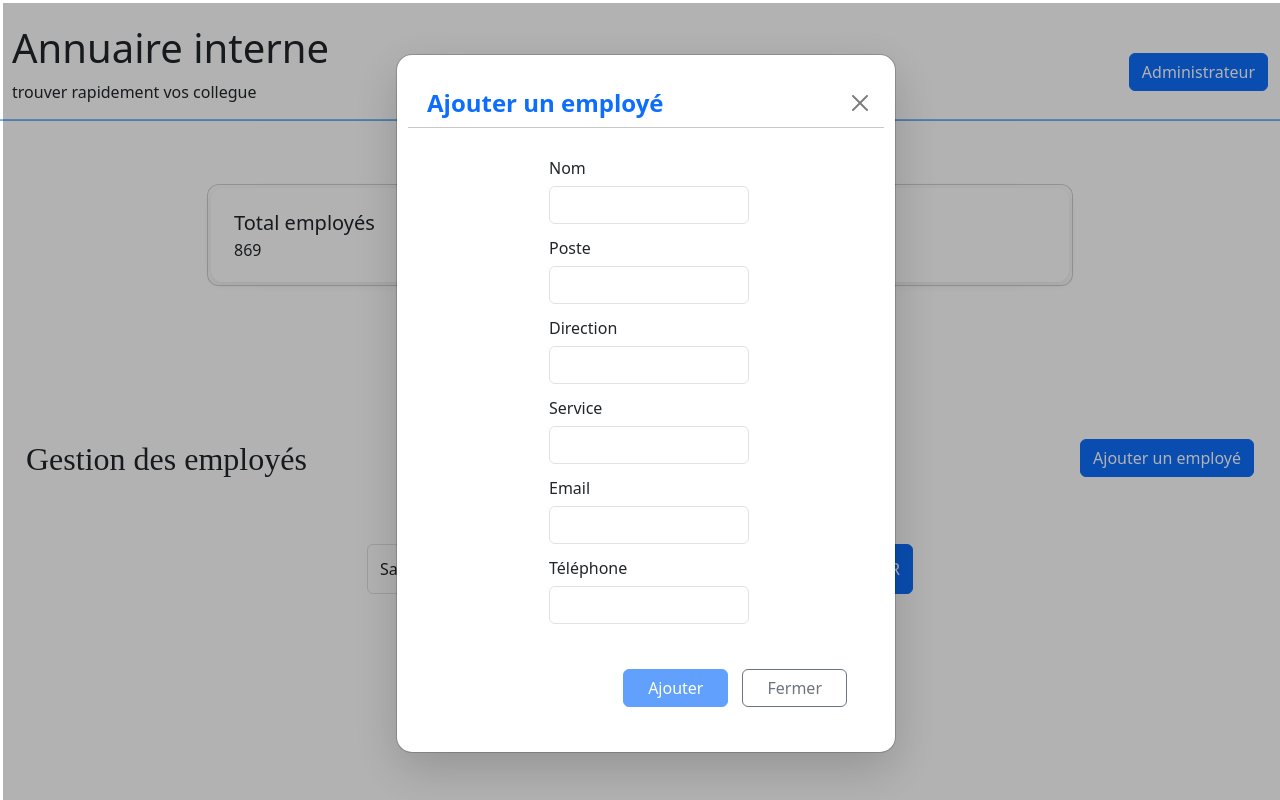
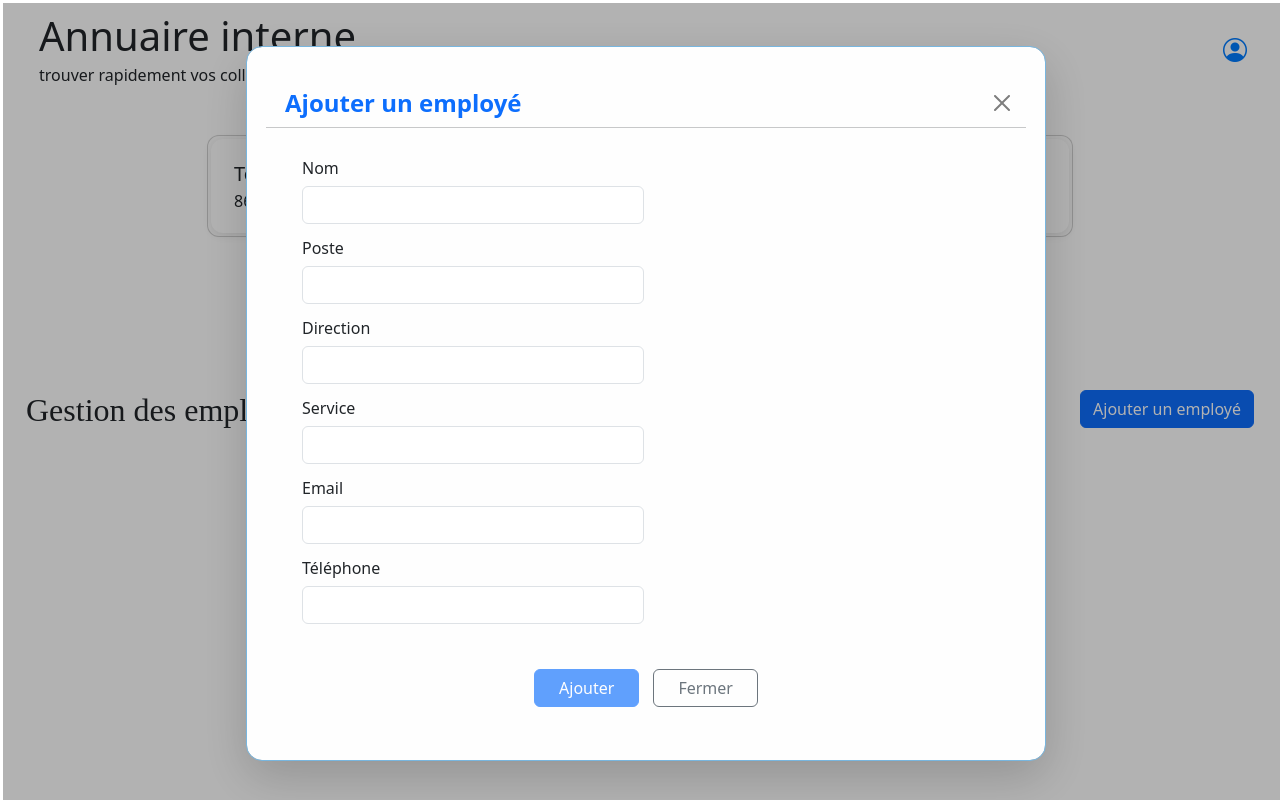
Before and after one commit to Gayekhalifa87/Annuaire, an Angular app in the folder frontend/: page /admin in a window 1280 px wide. Both pictures are taken after typing "Sample" into the empty fields and a click on the button "Ajouter un employé". Built offline with nearby package versions, Linux system fonts and the light colour scheme.

Commit message:
frontend avec crud et deconnexion

```diff
--- a/frontend/angular.json
+++ b/frontend/angular.json
@@ -30,7 +30,7 @@
               "node_modules/bootstrap/dist/css/bootstrap.min.css",
               "src/styles.css"
             ],
-            "scripts": []
+            "scripts": ["node_modules/bootstrap/dist/js/bootstrap.bundle.min.js"]
           },
           "configurations": {
             "production": {
--- a/frontend/package.json
+++ b/frontend/package.json
@@ -20,6 +20,7 @@
     "@angular/router": "^18.2.0",
     "bootstrap": "^5.3.7",
     "rxjs": "~7.8.0",
+    "sweetalert2": "^11.22.2",
     "tslib": "^2.3.0",
     "zone.js": "~0.14.10"
   },
--- a/frontend/src/app/admin/admin.component.css
+++ b/frontend/src/app/admin/admin.component.css
@@ -70,3 +70,11 @@ a {
   height: 100%;
   background-color: rgba(0, 0, 0, 0.5);
 }
+.modal-content {
+  background-color: #fefefe;
+  border: 1px solid #78b6df;
+  border-radius: 12px;
+  padding: 20px;
+  width: 100%;
+
+}
--- a/frontend/src/app/admin/admin.component.html
+++ b/frontend/src/app/admin/admin.component.html
@@ -1,5 +1,36 @@
-<app-entete></app-entete>
+<div class="container-fluid text-center" id="titre">
+  <div class="row justify-content-between align-items-center">
 
+    <div class="col-md-12 d-flex justify-content-between align-items-center">
+      <!-- Titre à gauche -->
+      <div class="text-start">
+        <h1>Annuaire interne</h1>
+        <p>trouver rapidement vos collegue</p>
+      </div>
+
+       <div>
+        <div class="dropdown">
+  <a href="#" id="profileDropdown" data-bs-toggle="dropdown" aria-expanded="false"
+     class="d-flex align-items-center text-decoration-none">
+    <i class="bi bi-person-circle fs-4"></i>
+  </a>
+
+  <ul class="dropdown-menu dropdown-menu-end" aria-labelledby="profileDropdown">
+    <li>
+      <a class="dropdown-item" href="#" (click)="parametre($event)">Paramètres personnels</a>
+    </li>
+    <li><hr class="dropdown-divider"></li>
+    <li>
+      <a class="dropdown-item text-danger" href="#" (click)="logout($event)">Déconnexion</a>
+    </li>
+  </ul>
+</div>
+
+      </div>
+    </div>
+
+  </div>
+</div>
 
 
 <!-- Cartes d affichage des donnees -->
@@ -33,56 +64,6 @@
   <button type="button" class="btn btn-primary" (click)="showAddForm = true">Ajouter un employé</button>
 </div>
 
-<!-- modal de mon formulaire d ajout -->
-
-
-
-
-<div class="modal fade show" tabindex="-1" *ngIf="showAddForm" style="display: flex; justify-content: center; align-items: center; background: rgba(0,0,0,0.3); position: fixed; top: 0; left: 0; width: 100vw; height: 100vh; z-index: 1050;">
-  <div class="modal-dialog">
-    <div class="modal-content shadow-lg rounded-4 p-2">
-      <div class="modal-header border-0 pb-0">
-        <h4 class="modal-title text-primary fw-bold">Ajouter un employé</h4>
-        <button type="button" class="btn-close" (click)="showAddForm = false"></button>
-      </div>
-      <hr class="mt-0 mb-3">
-      <div class="modal-body pt-0">
-        <form [formGroup]="addEmployeeForm" (ngSubmit)="addEmployee()">
-          <div class="row g-3 justify-content-center">
-            <div class="col-md-6">
-              <label for="nom" class="form-label">Nom</label>
-              <input type="text" class="form-control" id="nom" formControlName="nom" required>
-            </div>
-            <div class="col-md-6">
-              <label for="poste" class="form-label">Poste</label>
-              <input type="text" class="form-control" id="poste" formControlName="poste" required>
-            </div>
-            <div class="col-md-6">
-              <label for="direction" class="form-label">Direction</label>
-              <input type="text" class="form-control" id="direction" formControlName="direction" required>
-            </div>
-            <div class="col-md-6">
-              <label for="service" class="form-label">Service</label>
-              <input type="text" class="form-control" id="service" formControlName="service" required>
-            </div>
-            <div class="col-md-6">
-              <label for="email" class="form-label">Email</label>
-              <input type="email" class="form-control" id="email" formControlName="email" required>
-            </div>
-            <div class="col-md-6">
-              <label for="tel" class="form-label">Téléphone</label>
-              <input type="text" class="form-control" id="tel" formControlName="tel" required>
-            </div>
-          </div>
-          <div class="modal-footer border-0 mt-4 d-flex justify-content-end gap-2">
-            <button type="submit" class="btn btn-primary px-4" [disabled]="addEmployeeForm.invalid">Ajouter</button>
-            <button type="button" class="btn btn-outline-secondary px-4" (click)="showAddForm = false">Fermer</button>
-          </div>
-        </form>
-      </div>
-    </div>
-  </div>
-</div>
 
 <!-- Barre de recherche -->
 <app-search [employees]="employeeService.employees" (search)="onSearch($event)"></app-search>
@@ -100,10 +81,10 @@
       </div>
     </div>
     <div class="d-flex align-items-center">
-      <button class="btn btn-sm btn-outline-secondary me-2" title="Modifier">
+      <button class="btn btn-sm btn-outline-secondary me-2" title="Modifier" (click)="editEmployee(emp)">
         <i class="bi bi-pencil"></i>
       </button>
-      <button class="btn btn-sm btn-outline-danger me-2" title="Supprimer">
+      <button class="btn btn-sm btn-outline-danger me-2" title="Supprimer" (click)="deleteEmployee(emp)">
         <i class="bi bi-trash"></i>
       </button>
       <button class="btn btn-sm btn-outline-primary" title="Changer de rôle">
@@ -112,6 +93,60 @@
     </div>
   </li>
 </ul>
+
+
+<!-- modal de mon formulaire d ajout -->
+
+
+<div class="modal fade show" tabindex="-1" *ngIf="showAddForm"
+     style="display: flex; justify-content: center; align-items: center; background: rgba(0,0,0,0.3); position: fixed; top: 0; left: 0; width: 100vw; height: 100vh; z-index: 1050;">
+  <div class="modal-dialog modal-lg">
+    <div class="modal-content shadow-lg rounded-4 p-3">
+      <div class="modal-header border-0 pb-0">
+        <h4 class="modal-title text-primary fw-bold">Ajouter un employé</h4>
+        <button type="button" class="btn-close" (click)="showAddForm = false"></button>
+      </div>
+      <hr class="mt-0 mb-3">
+      <div class="modal-body pt-0">
+        <form [formGroup]="addEmployeeForm" (ngSubmit)="addEmployee()">
+          <div class="row row-cols-1 row-cols-lg-2 g-3">
+            <div class="col-12 col-lg-6">
+              <label for="nom" class="form-label">Nom</label>
+              <input type="text" class="form-control" id="nom" formControlName="nom" required>
+            </div>
+            <div class="col-12 col-lg-6">
+              <label for="poste" class="form-label">Poste</label>
+              <input type="text" class="form-control" id="poste" formControlName="poste" required>
+            </div>
+            <div class="col-12 col-lg-6">
+              <label for="direction" class="form-label">Direction</label>
+              <input type="text" class="form-control" id="direction" formControlName="direction" required>
+            </div>
+            <div class="col-12 col-lg-6">
+              <label for="service" class="form-label">Service</label>
+              <input type="text" class="form-control" id="service" formControlName="service" required>
+            </div>
+            <div class="col-12 col-lg-6">
+              <label for="email" class="form-label">Email</label>
+              <input type="email" class="form-control" id="email" formControlName="email" required>
+            </div>
+            <div class="col-12 col-lg-6">
+              <label for="tel" class="form-label">Téléphone</label>
+              <input type="text" class="form-control" id="tel" formControlName="tel" required>
+            </div>
+          </div>
+
+          <div class="modal-footer border-0 mt-4 d-flex justify-content-center gap-2">
+            <button type="submit" class="btn btn-primary px-4" [disabled]="addEmployeeForm.invalid">Ajouter</button>
+            <button type="button" class="btn btn-outline-secondary px-4" (click)="showAddForm = false">Fermer</button>
+          </div>
+        </form>
+      </div>
+    </div>
+  </div>
+</div>
+
+
 <!-- Pour la pagination  -->
 
 <!-- Pagination -->
--- a/frontend/src/app/admin/admin.component.ts
+++ b/frontend/src/app/admin/admin.component.ts
@@ -5,6 +5,8 @@ import { EnteteComponent } from "../entete/entete.component";
 import { AccueilComponent } from "../accueil/accueil.component";
 import { SearchComponent } from "../search/search.component";
 import { EmployeeService } from '../services/employee.service';
+import { Router } from '@angular/router';
+import Swal from 'sweetalert2';
 @Component({
   selector: 'app-admin',
   standalone: true,
@@ -15,7 +17,7 @@ import { EmployeeService } from '../services/employee.service';
 export class AdminComponent {
   addEmployeeForm: FormGroup;
   showAddForm = false;
-  constructor(public employeeService: EmployeeService, private fb: FormBuilder) {
+  constructor(public employeeService: EmployeeService, private fb: FormBuilder, private router: Router) {
     this.addEmployeeForm = this.fb.group({
       nom: ['', Validators.required],
       poste: ['', Validators.required],
@@ -54,13 +56,59 @@ export class AdminComponent {
     this.showAddForm = false;
   }
 }
-  toggleAddForm() {
-    this.showAddForm = !this.showAddForm;
-  }
-  deleteEmployee(index: number) {
-    this.employeeService.employees.splice(index, 1);
-  }
 
 
 
+  editEmployee(employee: any) {
+    this.addEmployeeForm.patchValue(employee);
+    this.showAddForm = true;
+  }
+
+  deleteEmployee(emp: any) {
+  Swal.fire({
+    title: 'Êtes-vous sûr de vouloir supprimer cet employe?',
+    text: "Cette action est irréversible !",
+    icon: 'warning',
+    showCancelButton: true,
+    confirmButtonText: 'Oui, supprimer',
+    cancelButtonText: 'Annuler'
+  }).then((result: any) => {
+    if (result.isConfirmed) {
+      // Supprime l'employé ici
+      const index = this.employeeService.employees.indexOf(emp);
+      if (index > -1) {
+        this.employeeService.employees.splice(index, 1);
+      }
+      Swal.fire({
+        title: 'Supprimé !',
+        text: "L'employé a été supprimé.",
+        icon: 'success',
+        showConfirmButton: true,
+        timer: 2000
+      });
+    }
+  });
 }
+
+logout(event: Event) {
+  event.preventDefault(); // Empêche le comportement par défaut du lien
+
+  Swal.fire({
+    title: 'Êtes-vous sûr de vouloir vous déconnecter ?',
+    icon: 'warning',
+    showCancelButton: true,
+    confirmButtonText: 'Oui, déconnecter',
+    cancelButtonText: 'Annuler'
+  }).then((result) => {
+    if (result.isConfirmed) {
+      console.log('Déconnecté');
+      this.router.navigate(['/accueil']);
+    }
+  });
+}
+
+parametre(event: Event) {
+  event.preventDefault();
+  alert('Aucune option de paramétrage disponible pour le moment.');
+}
+}
--- a/frontend/src/app/app.routes.ts
+++ b/frontend/src/app/app.routes.ts
@@ -25,6 +25,11 @@ export const routes: Routes = [
     {
         path: 'admin',
         component: AdminComponent
+    },
+    {
+        path: '**',
+        redirectTo: 'accueil'
+
     }
 
 ];
```
Also changed, not shown: 1 other file (tests, documents, lock files or other folders).
